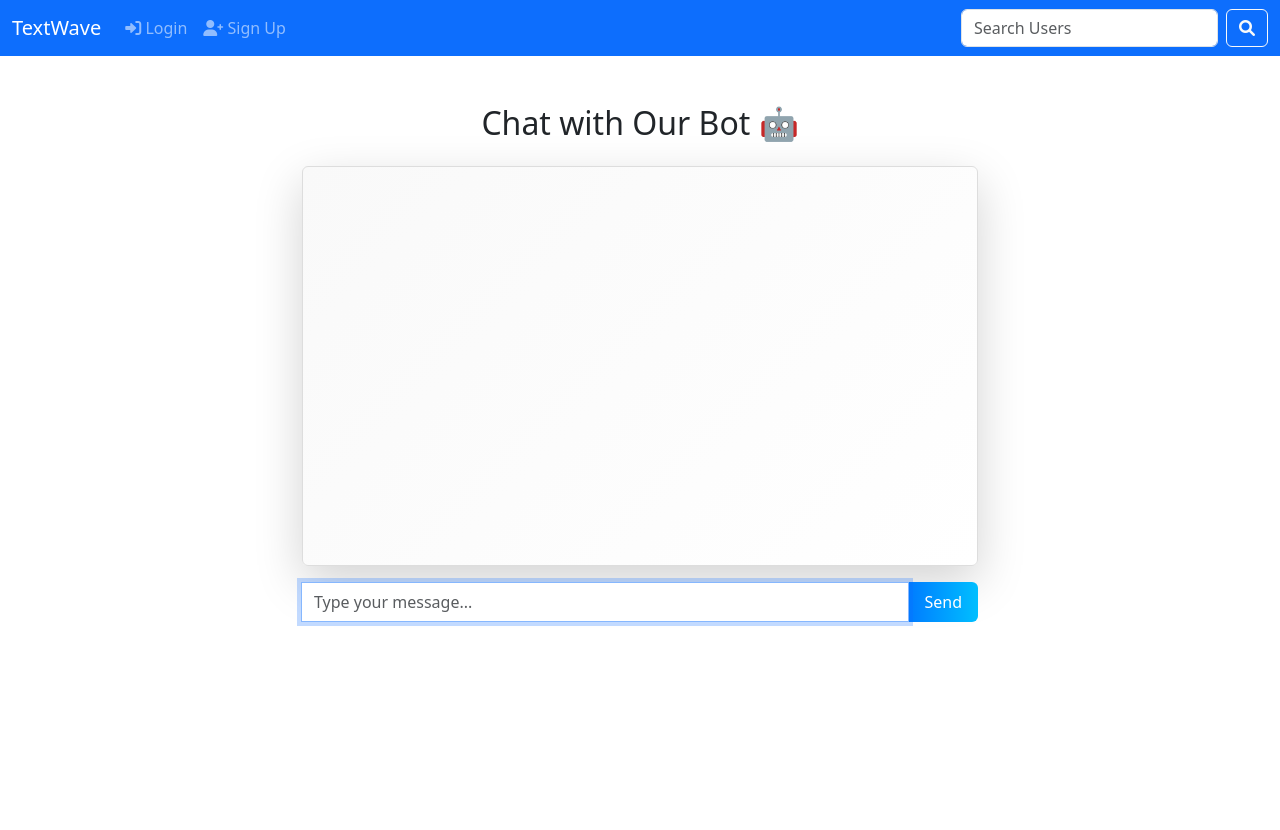
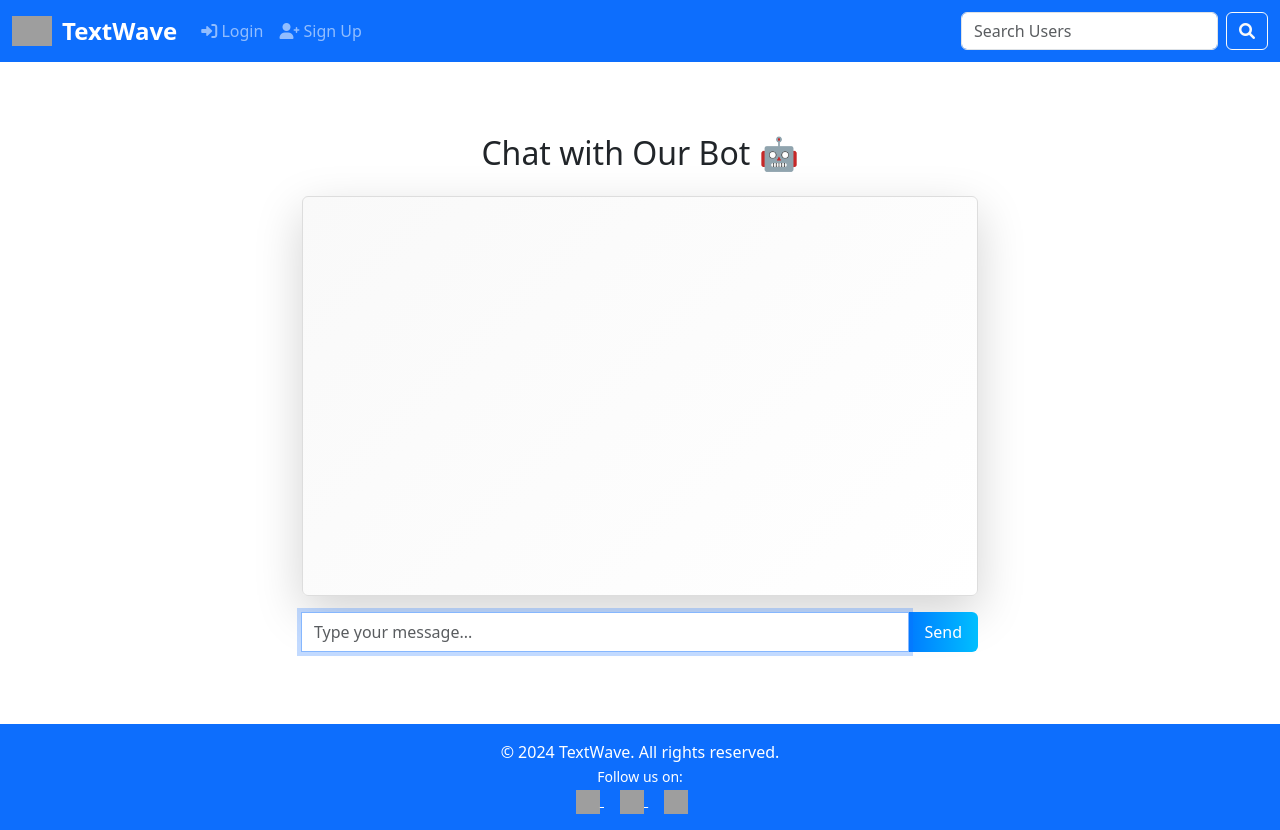
Before and after one commit to roicy123/Socials, a Django app: page /chatbot/ in a window 1280 px wide. Before the commit the page ends 626 px from the top, so only its background shows below. Run offline with Django 5.2, Linux system fonts and the light colour scheme; some libraries are stand-ins or nearby versions; grey boxes are pictures that could not be loaded.

Commit message:
Adding logo

```diff
--- a/core/templates/base.html
+++ b/core/templates/base.html
@@ -9,14 +9,45 @@
     <title>Social Media Feed</title>
     {% bootstrap_css %}
     <link href="https://cdnjs.cloudflare.com/ajax/libs/font-awesome/6.0.0-beta3/css/all.min.css" rel="stylesheet"/>
+    <style>
+      /* Ensure the footer sticks at the bottom */
+      html, body {
+        height: 100%;
+      }
+      body {
+        display: flex;
+        flex-direction: column;
+      }
+      main {
+        flex: 1;
+      }
+      footer img {
+        width: 24px; /* Adjust icon size */
+        height: 24px;
+      }
+      .navbar-brand {
+        display: flex;
+        align-items: center; /* Centers the logo and text vertically */
+        font-size: 1.5rem; /* Adjust font size */
+        font-weight: bold; /* Make the text bold */
+        color: #ffffff; /* Set text color */
+        text-decoration: none; /* Remove underline */
+      }
+
+      .navbar-brand img {
+        width: 40px; /* Adjust the logo size */
+        height: auto; /* Maintain aspect ratio */
+        margin-right: 10px; /* Space between logo and text */
+      }
+    </style>
   </head>
   <body>
     {% bootstrap_messages %}
     <header>
       <nav class="navbar navbar-expand-lg navbar-dark bg-primary">
         <div class="container-fluid">
-            <a class="navbar-brand navbar-logo" href="{% url 'feed' %}">
-                 TextWave
+            <a class="navbar-brand" href="{% url 'feed' %}">
+                <img src="{% static 'images/logo.png' %}" alt="Logo" /> TextWave
             </a>
           <button
             class="navbar-toggler"
@@ -86,10 +117,30 @@
         </div>
       </nav>
     </header>
+
     <main class="container my-4">
       {% block content %}
       {% endblock %}
     </main>
+
+    <footer class="bg-primary text-white text-center py-3 mt-auto">
+      <div class="container">
+        <p class="mb-0">© 2024 TextWave. All rights reserved.</p>
+        <small>Follow us on:</small>
+        <div>
+          <a href="#" class="text-white me-3">
+            <img src="{% static 'images/facebook-icon.png' %}" alt="Facebook" />
+          </a>
+          <a href="#" class="text-white me-3">
+            <img src="{% static 'images/twitter-icon.png' %}" alt="Twitter" />
+          </a>
+          <a href="#" class="text-white me-3">
+            <img src="{% static 'images/instagram-icon.png' %}" alt="Instagram" />
+          </a>
+        </div>
+      </div>
+    </footer>
+
     {% bootstrap_javascript %}
   </body>
 </html>
--- a/social_media_feed/settings.py
+++ b/social_media_feed/settings.py
@@ -137,6 +137,9 @@ USE_TZ = True
 # https://docs.djangoproject.com/en/5.0/howto/static-files/
 
 STATIC_URL = 'static/'
+STATICFILES_DIRS = [
+    BASE_DIR / "static",
+]
 
 # Default primary key field type
 # https://docs.djangoproject.com/en/5.0/ref/settings/#default-auto-field
```
Lines whose indentation alone changed are shown as unchanged.
